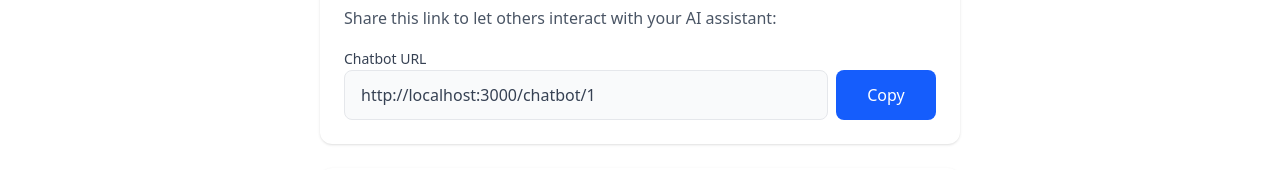
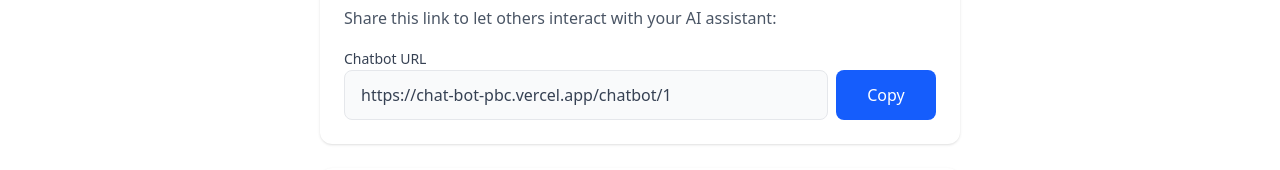
Before and after one commit to sanaullah31/Chatbot, a Next.js app: page /edit-chatbot/1 in a window 1280 px wide. Shown: the part 254-424 px from the top of the page. Built offline with nearby package versions, Linux system fonts and the light colour scheme; no server answers; the database is empty.

Commit message:
live url

```diff
--- a/app/(admin)/edit-chatbot/[id]/page.jsx
+++ b/app/(admin)/edit-chatbot/[id]/page.jsx
@@ -21,8 +21,8 @@ const Page = () => {
     const [chars, setChars] = useState([])
 
     const router = useRouter()
-    const base_url = 'http://localhost:3000'
-    // const base_url = 'https://chat-bot-pbc.vercel.app'
+    // const base_url = 'http://localhost:3000'
+    const base_url = 'https://chat-bot-pbc.vercel.app'
 
     useEffect(() => {
         setUrl(`${base_url}/chatbot/${params.id}`)
```
